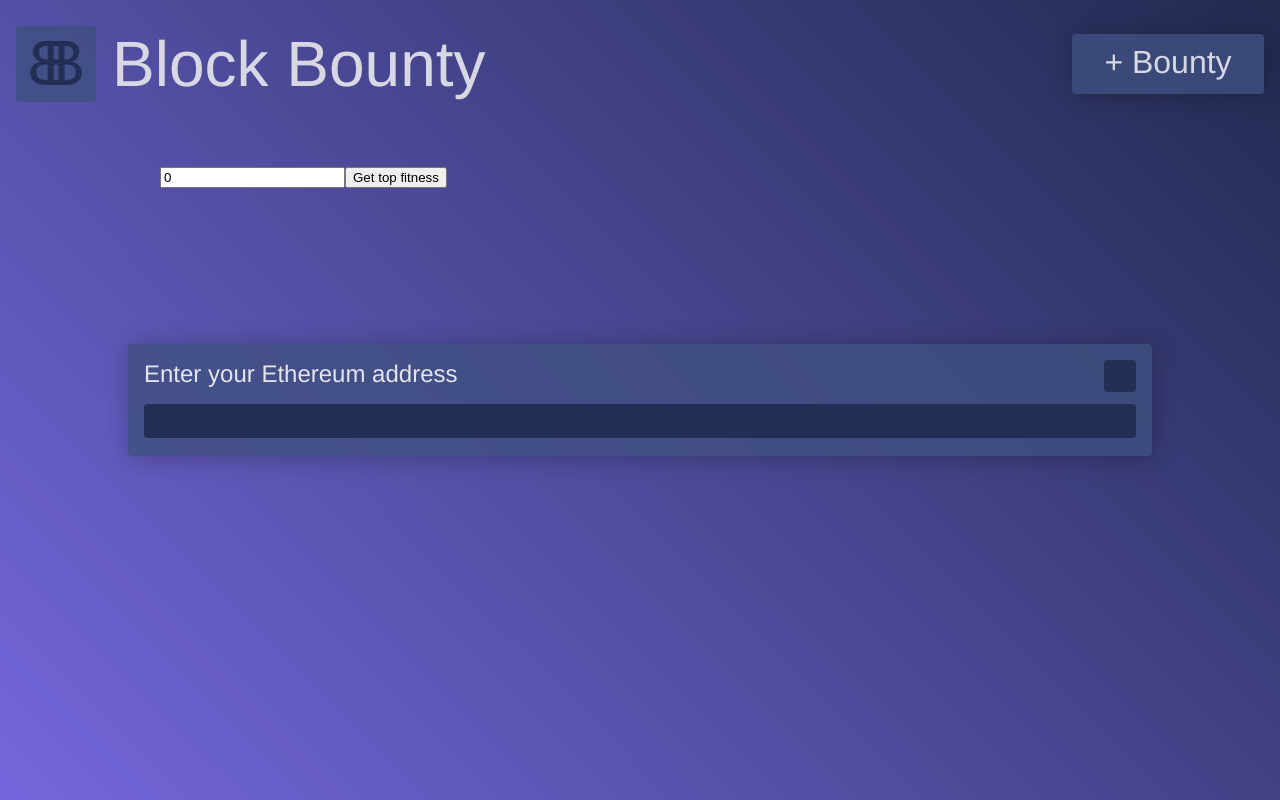
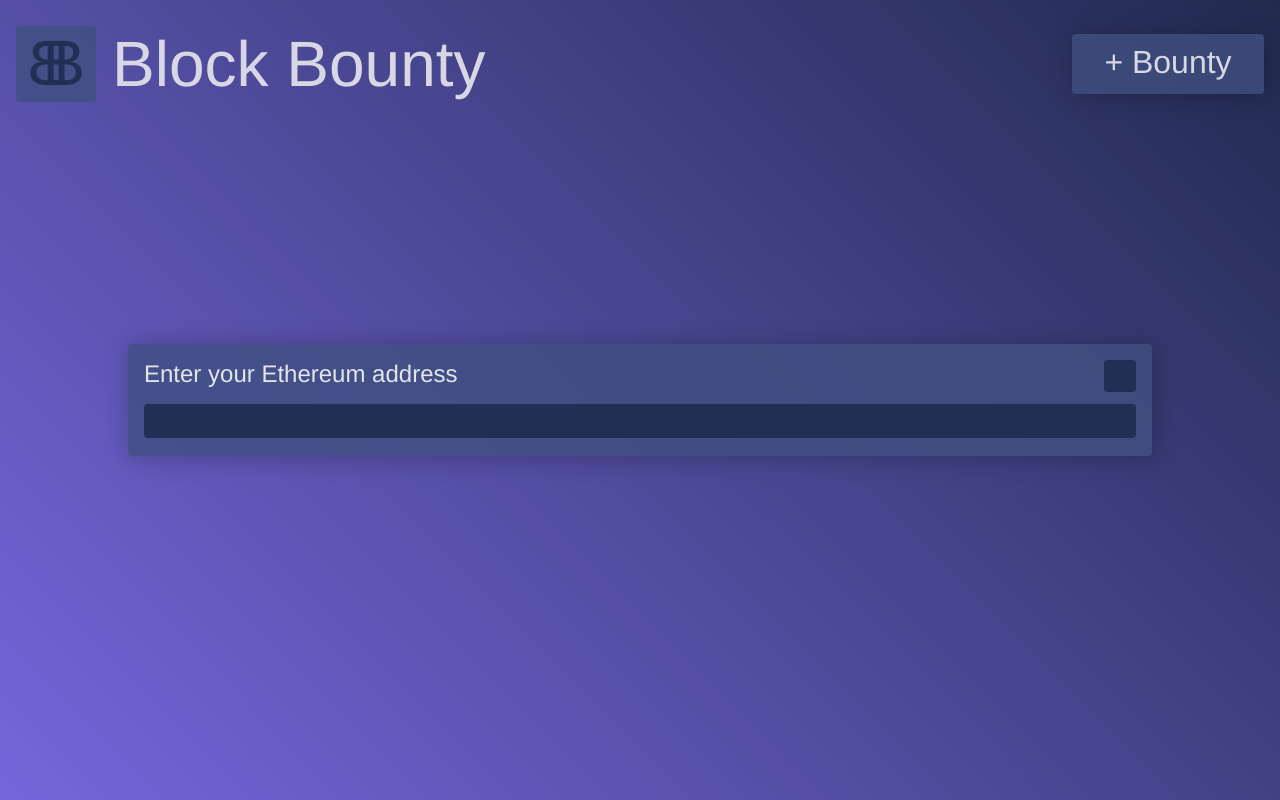
Before and after one commit to BlockBounty/BlockBounty, a Vue app in the folder Client/: page / in a window 1280 px wide. Built offline with nearby package versions, Linux system fonts and the light colour scheme.

Commit message:
WIP. Showing highest fitness

```diff
--- a/Client/src/App.vue
+++ b/Client/src/App.vue
@@ -8,13 +8,6 @@
       <div class="name">Block Bounty</div>
       <div class="flex"></div>
       <div class="new-bounty border-radius" @click="showCreateBounty">+ Bounty</div>
-    </div>
-    <div class="fitness-table">
-        <input v-model="jobId" type="number"/>
-        <button @click="getTopFitness">Get top fitness</button>
-        <div>
-            {{topFitness}}
-        </div>
     </div>
     <ConfigComponent v-if="showingProgress"/>
     <NewBountyComponent v-else/>
@@ -38,15 +31,7 @@ let model = {
     showCreateBounty: () => {
         model.showingProgress = !model.showingProgress;
     },
-    jobId: 0,
-    topFitness: "",
-    getTopFitness: () => {
-        fetch(`localhost:8089/api/jobs/${model.jobId}/progress`).then(res => {
-            return res.json();
-        }).then(json => {
-            model.topFitness = json;
-        })
-    }
+    jobId: 0
 };
 
 export default {
@@ -77,16 +62,6 @@ export default {
   background: linear-gradient(45deg, #7467dc, #222a4f);
   overflow: hidden;
   color: #222f54;
-}
-
-.fitness-table {
-    position: absolute;
-    top: 10rem;
-    left: 10rem;
-    font-size: 1.5rem;
-    font-weight: 100;
-    margin-bottom: 1rem;
-    color: white;
 }
 
 .logo-container {
--- a/Client/src/components/NewBountyComponent.vue
+++ b/Client/src/components/NewBountyComponent.vue
@@ -19,10 +19,26 @@
     <div class="card border-radius created-job" v-else>
         You created job with the id:
         <span>{{jobId}}</span>
+        <div class="fitness-table">
+            <input v-model="jobId" type="number"/>
+            <button @click="getTopFitness">Get top fitness</button>
+            <div>
+                {{topFitness}}
+            </div>
+        </div>
     </div>
 </template>
 
 <script>
+
+let getTopFitness = () => {
+    fetch(`http://localhost:8089/api/jobs/${model.jobId}/progress`).then(res => {
+        return res.json();
+    }).then(json => {
+        model.topFitness = json;
+    })
+};
+
 let model = {
     submitBounty: () => {
         fetch('http://localhost:8089/api/jobs', { method: 'POST' })
@@ -30,6 +46,8 @@ let model = {
             .then(json => model.jobId = json.jobId);
     },
     jobId: null,
+    getTopFitness,
+    topFitness: ""
 };
 
 export default {
```
